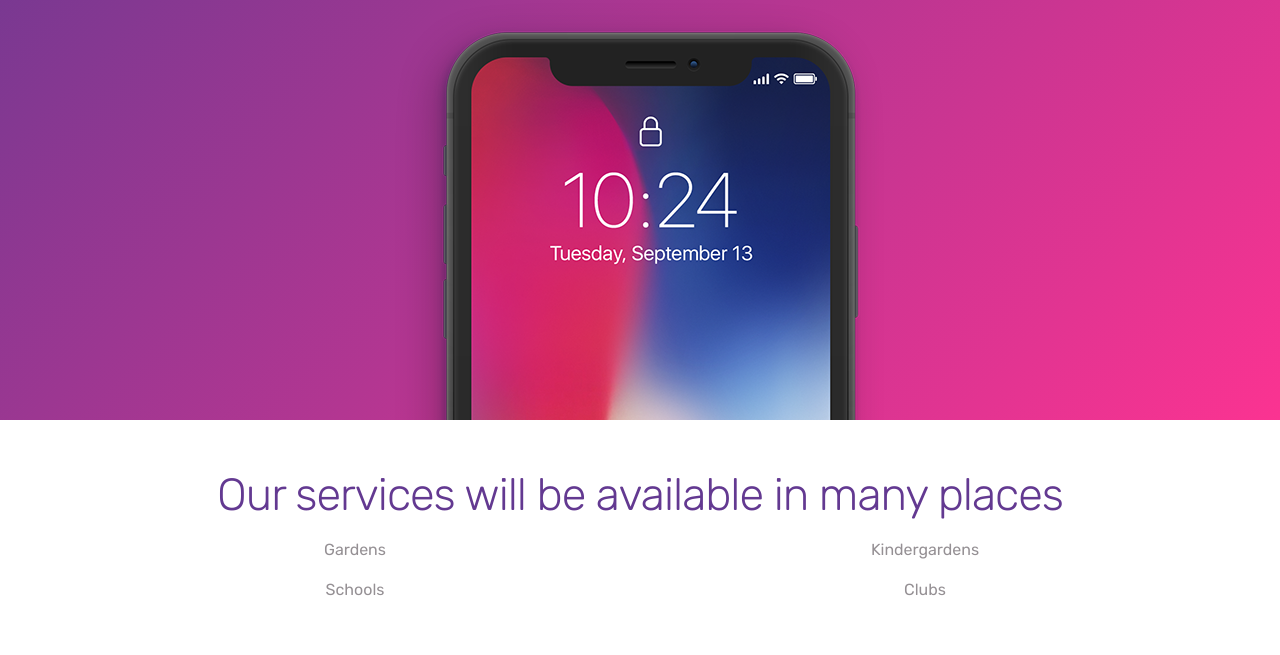
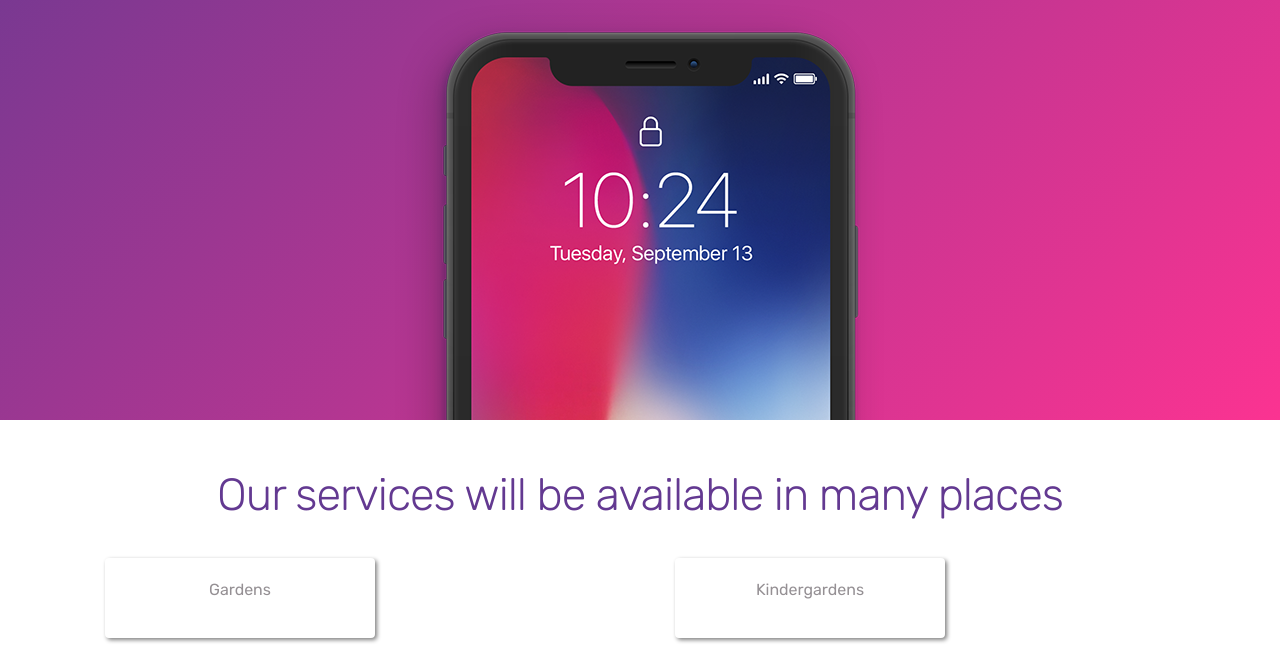
Before and after one commit to Ingimohamed/Landing-Page-2023, a plain HTML site: page index.html in a window 1280 px wide. Shown: the part 297-952 px from the top of the page. Drawn offline with Linux system fonts and the light colour scheme.

Commit message:
update 5

```diff
--- a/css/style.css
+++ b/css/style.css
@@ -640,3 +640,11 @@ header {
         margin-top: 2rem;
     }
 }
+/*start editing 6-11-2023*/
+.Services_Box{
+    box-shadow: 2px 2px 4px gray;
+    width: 50%;
+    padding: 20px;
+    margin: 20px;
+    border-radius: 4px;
+}
--- a/index.html
+++ b/index.html
@@ -77,18 +77,18 @@ URI     : https://colorlib.com
             <h2 class="text-center">Our services will be available in many places</h2>
             <div class="row">
                 <div class="col-md-6">
-                    <div>
+                    <div class="Services_Box">
                         <p>Gardens</p>
                     </div>
-                    <div>
+                    <div class="Services_Box">
                         <p>Schools</p>
                     </div>
                 </div>
                 <div class="col-md-6">
-                    <div>
+                    <div class="Services_Box">
                         <p>Kindergardens</p>
                     </div>
-                    <div>
+                    <div class="Services_Box">
                         <p>Clubs</p>
                     </div>
                 </div>
```
